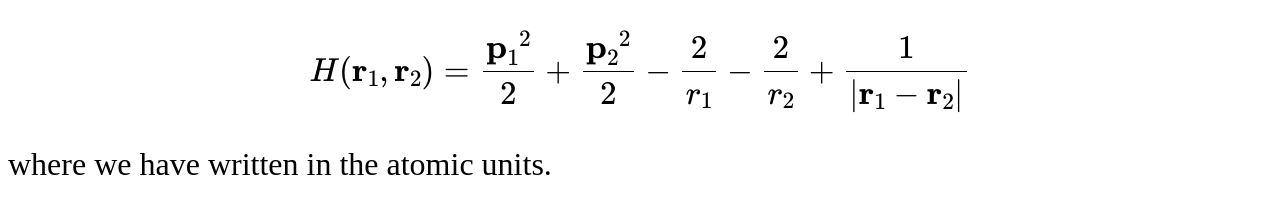
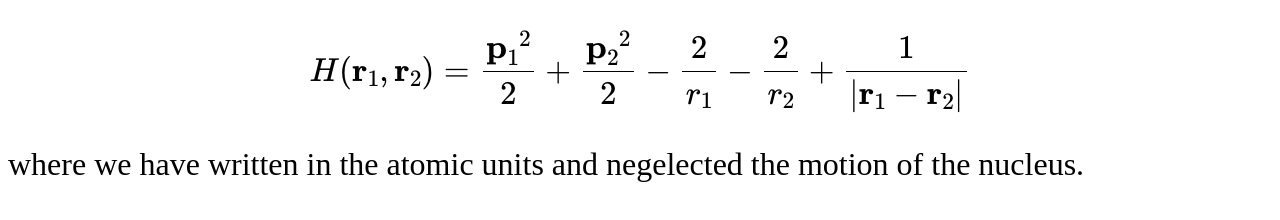
Before and after one commit to zhangyintai/Blog, a plain HTML site: page index.html in a window 1280 px wide. Shown: the part 214-434 px from the top of the page. Drawn offline with nearby package versions, Linux system fonts and the light colour scheme; some packages are replaced by stand-ins of ours.

Commit message:
Update index.html

```diff
--- a/index.html
+++ b/index.html
@@ -15,7 +15,7 @@
 <p><font size = "6"></span></p>
 <p>The Hamiltonian of a helium atom can be written as</p>
 $$ H(\textbf{r}_1,\textbf{r}_2)={{{\textbf{p}_1}^2} \over {2}} + {{{\textbf{p}_2}^2} \over {2}} - {2 \over r_1}-{2 \over r_2}+{1 \over |\textbf{r}_1-\textbf{r}_2|}$$
-where we have written in the atomic units.
+where we have written in the atomic units and negelected the motion of the nucleus.
 <!--
   When \(a \ne 0\), there are two solutions to \(ax^2 + bx + c = 0\) and they are
   $$x = {-b \pm \sqrt{b^2-4ac} \over 2a}.$$-->
```
